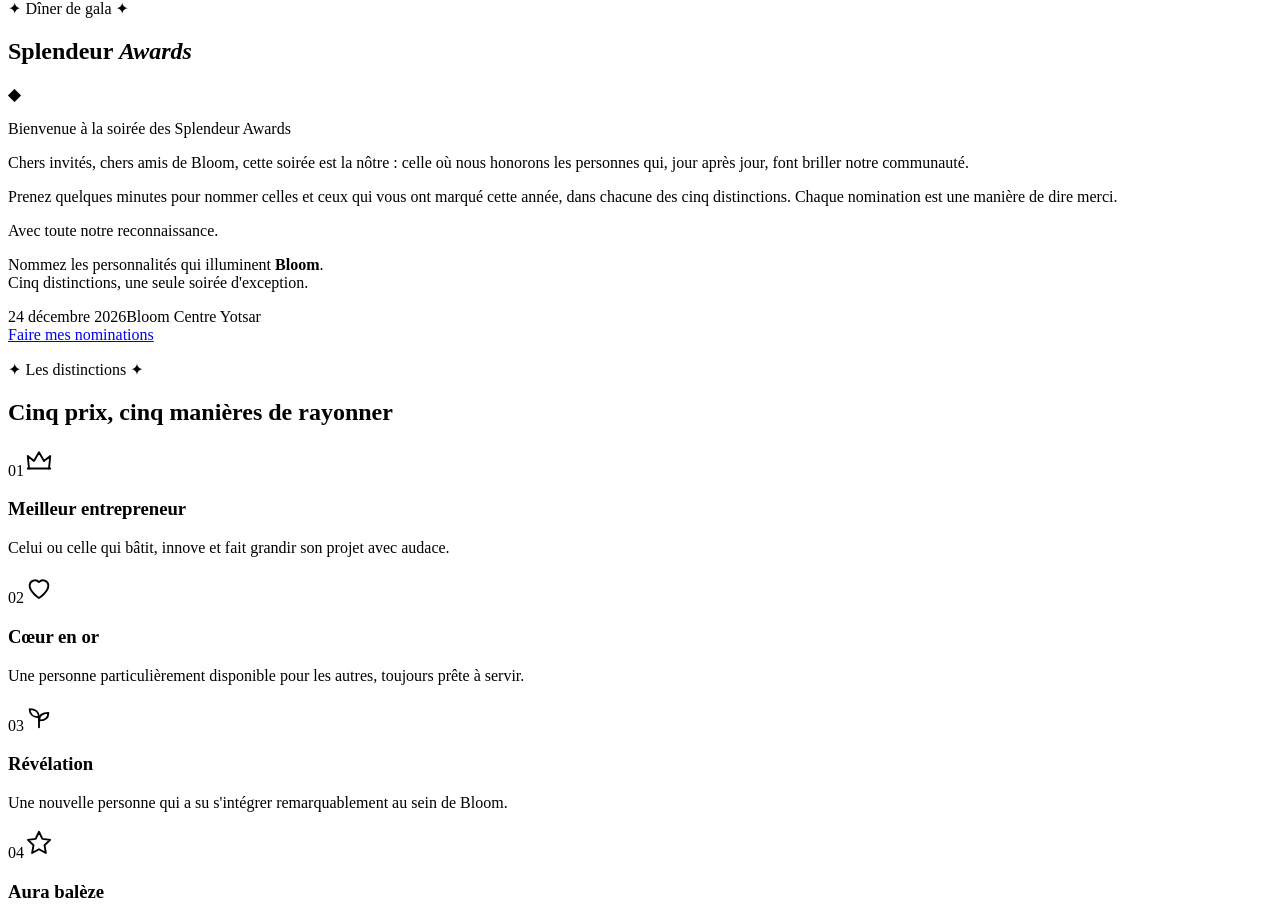
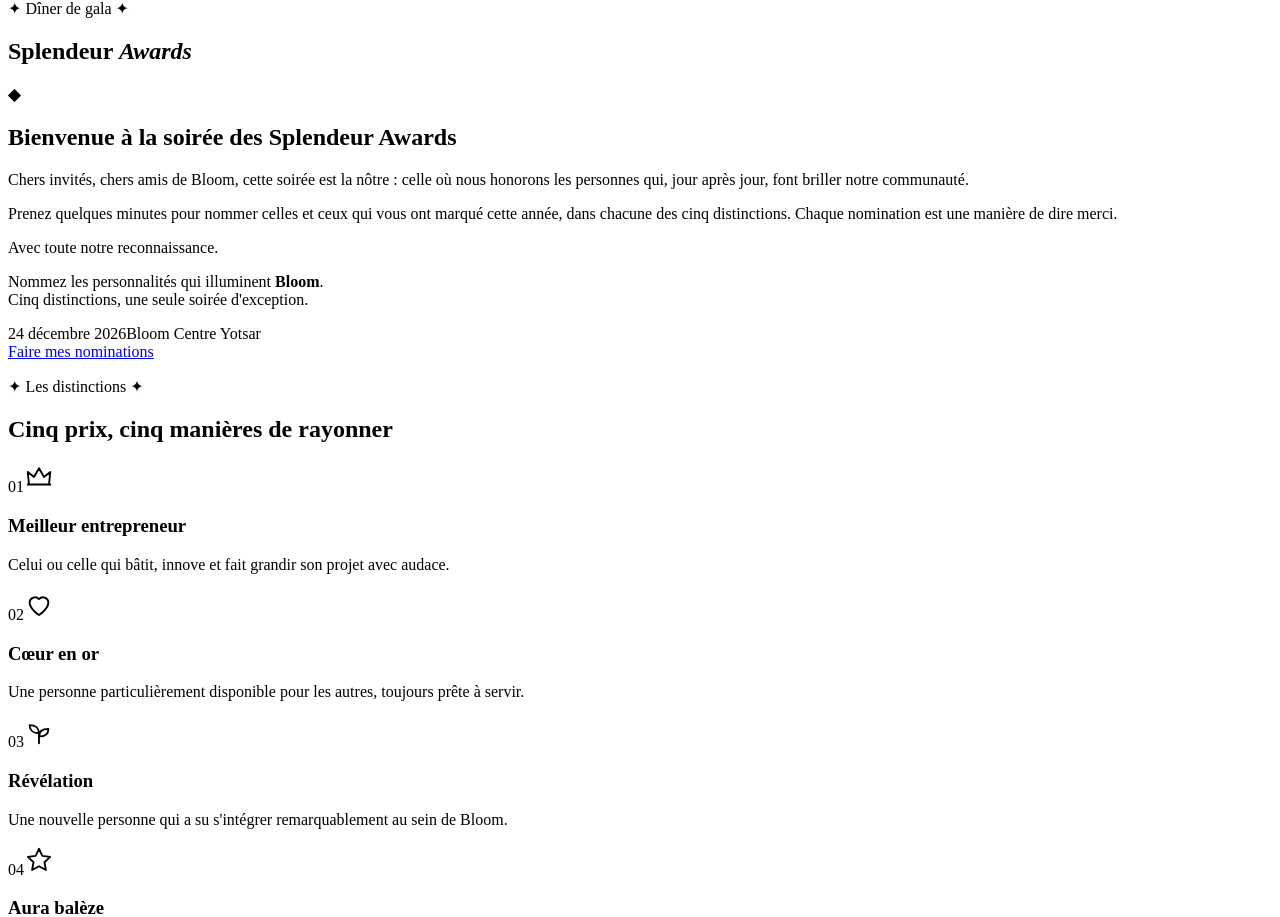
Before and after one commit to Meango456/AWARDS-bloom-yotsar, a React (Vite) app: page / in a window 1280 px wide. Shown: the part 1040-1957 px from the top of the page. Built offline with nearby package versions, Linux system fonts and the light colour scheme; no server answers; the HTML template or start-up script is replaced by a standard one; a web font is replaced by a local one.

Commit message:
Update Hero.jsx

```diff
--- a/src/components/Hero.jsx
+++ b/src/components/Hero.jsx
@@ -34,7 +34,7 @@ export default function Hero() {
       </motion.div>
 
       <motion.div {...fade(0.85)} className="hero-welcome">
-        <p className="hero-welcome-title">{WELCOME.title}</p>
+        <h2 className="hero-welcome-title">{WELCOME.title}</h2>
         {WELCOME.paragraphs.map((p) => (
           <p key={p}>{p}</p>
         ))}
```
